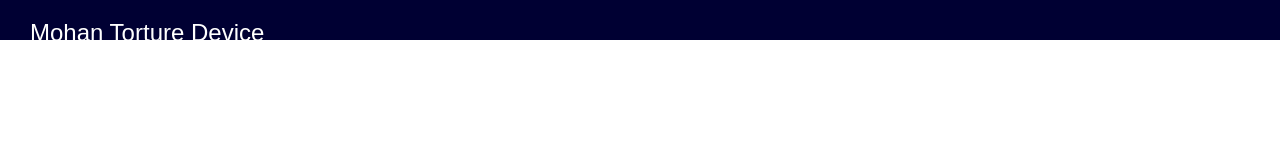
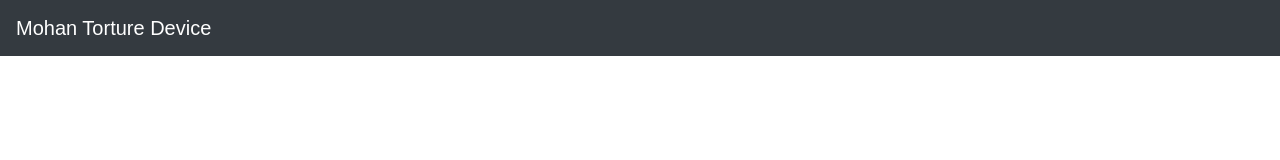
Before and after one commit to henrytwo/MohanTortureDevice, a plain HTML site: page index.html in a window 1280 px wide. Drawn offline with nearby package versions, Linux system fonts and the light colour scheme.

Commit message:
Boostrap stuff

```diff
--- a/index.html
+++ b/index.html
@@ -5,19 +5,14 @@
         Mohan Torture Device
     </title>
 
-    <link rel="stylesheet" href="https://maxcdn.bootstrapcdn.com/bootstrap/3.3.7/css/bootstrap.min.css">
+    <link rel="stylesheet" href="https://stackpath.bootstrapcdn.com/bootstrap/4.3.1/css/bootstrap.min.css">
     <script src="jquery.min.js"></script>
 
+
+    <meta name="viewport" content="width=device-width, initial-scale=1">
+
     <style>
-        #upper-highlight {
-            height: 40px;
-            background-color: #000033;
-            color: white;
-            padding-left: 30px;
-            padding-right: 30px;
-            padding-top: 20px;
-            padding-bottom: 5px;
-        }
+
 
         * {
             font-family: Arial;
@@ -33,10 +28,11 @@
 
 </head>
 <body style="padding: 0; margin: 0;">
-<div id="upper-highlight">
-    <h3>Mohan Torture Device</h3>
+<nav class="navbar navbar-dark bg-dark">
+    <a class="navbar-brand" href="#">Mohan Torture Device</a>
 
-</div>
+</nav>
+
 
 
 </body>
```
